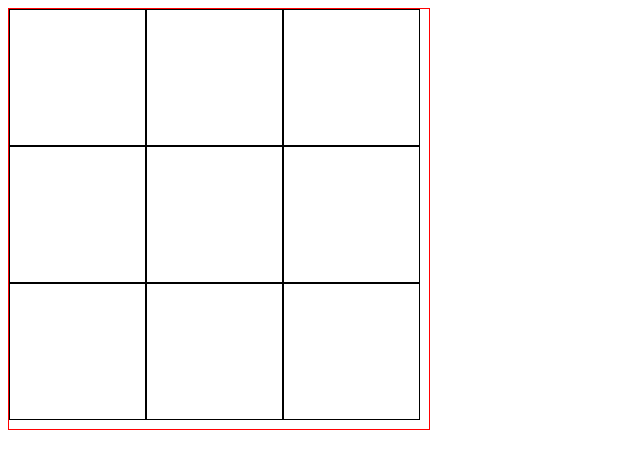
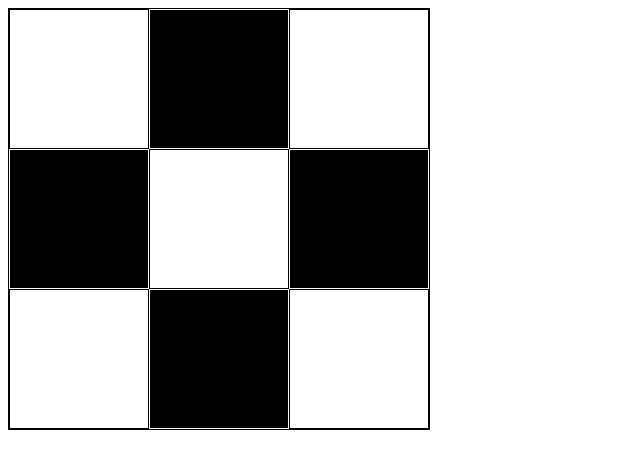
Before and after one commit to mingaudeaveia/jogodavelha, a plain HTML site: page index.html in a window 1280 px wide. Shown: the whole page, without its empty margins (0-640 px from the left). Drawn offline with Linux system fonts and the light colour scheme.

Commit message:
Update jogodavelha.css

```diff
--- a/jogodavelha.css
+++ b/jogodavelha.css
@@ -1,21 +1,20 @@
 #board {
-    border: thin solid red;
+    border: thin solid;
     width: 420px;
     height: 420px;
-    overflow: hidden;
   }
 
   .casinha {
-    width: 135px;
-    height: 135px;
+    width: 138px;
+    height: 138px;
+    float: left;
     border: thin solid;
-    float: left;
-    text-align:center;
-    line-height: 135px;
-    font-size:80px;
+    text-align: center;
+    line-height: 138px;
+    font-size: 70px;
   }
 
-  .gray {
-    background: black;
+  .black {
+    background: #000000;
     color: #ffffff;
   }
```
